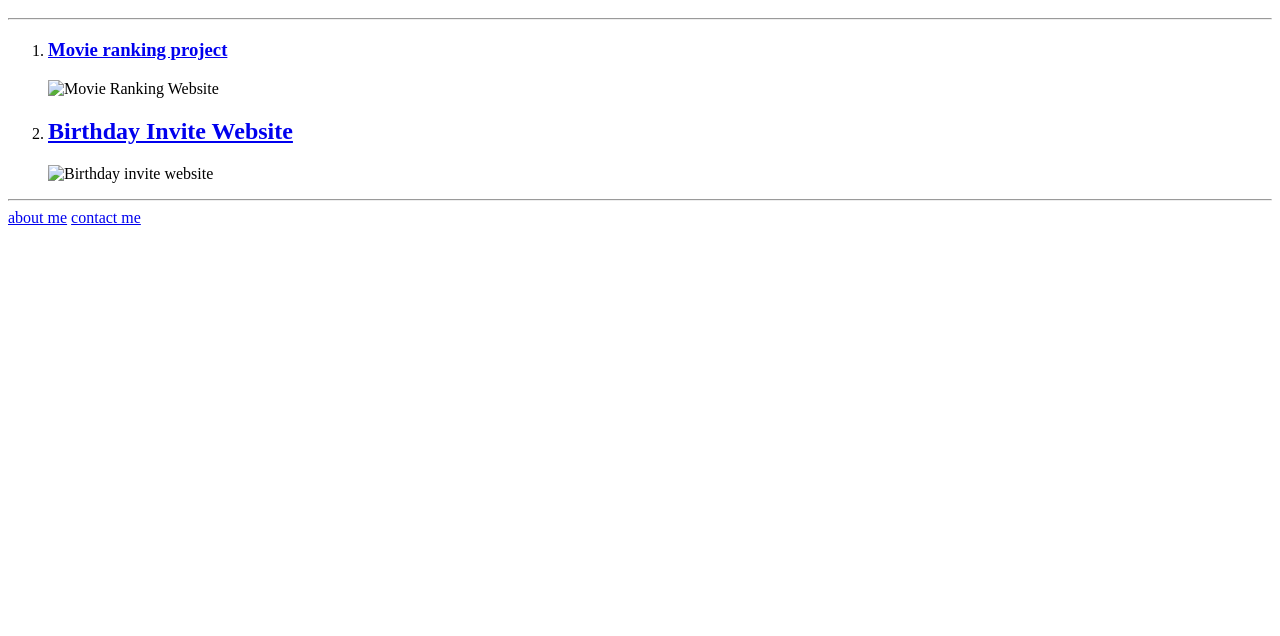
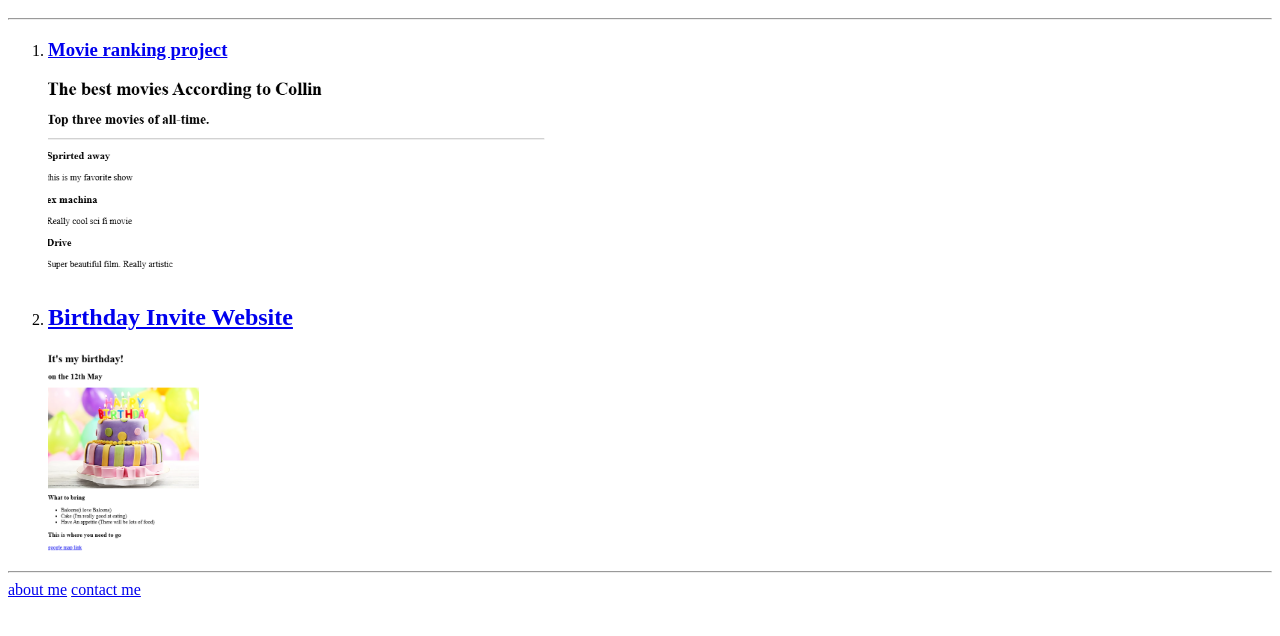
Before and after one commit to khemo240/html-portfolio, a plain HTML site: page index.html in a window 1280 px wide. Shown: the part 120-756 px from the top of the page. Drawn offline with Linux system fonts and the light colour scheme.

Commit message:
Update index.html

```diff
--- a/index.html
+++ b/index.html
@@ -14,11 +14,11 @@
         <h1>I'm a web Devloper</h1>
         <hr>
         <ol>
-            <li> <h3><a href="../4.3 HTML Porfolio Project/public/movie-ranking.html">Movie ranking project</a></h3>
-        <img height="200" src="../4.3 HTML Porfolio Project/assets/images/Movie ranking website.png" alt="Movie Ranking Website"></li>
+            <li> <h3><a href="../public/movie-ranking.html">Movie ranking project</a></h3>
+        <img height="200" src="../assets/images/Movie ranking website.png" alt="Movie Ranking Website"></li>
             <li>
-             <h2><a href="../4.3 HTML Porfolio Project/public/birthday-invite.html">Birthday Invite Website</a></h2>
-        <img height="200" src="../4.3 HTML Porfolio Project/assets/images/Birthday invite website.png" alt="Birthday invite website"></li>
+             <h2><a href="../public/birthday-invite.html">Birthday Invite Website</a></h2>
+        <img height="200" src="../assets/images/Birthday invite website.png" alt="Birthday invite website"></li>
             </li>
         </ol>
 
```
